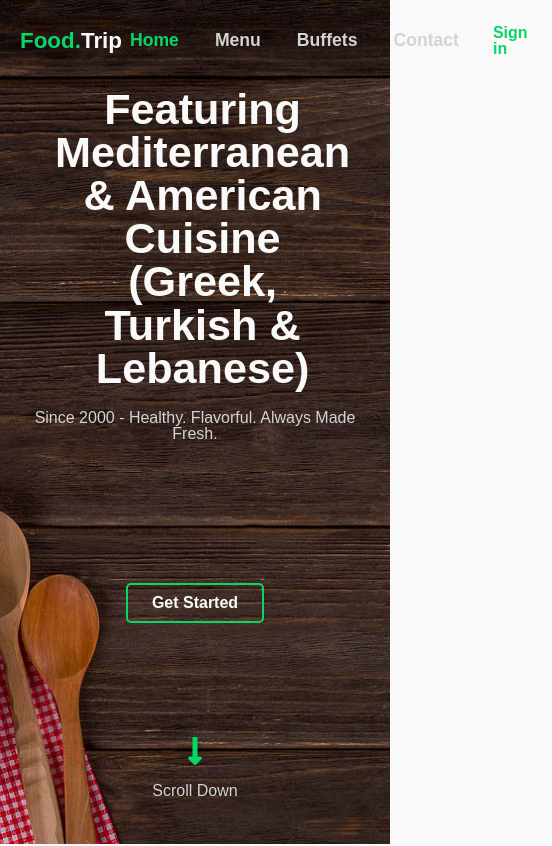
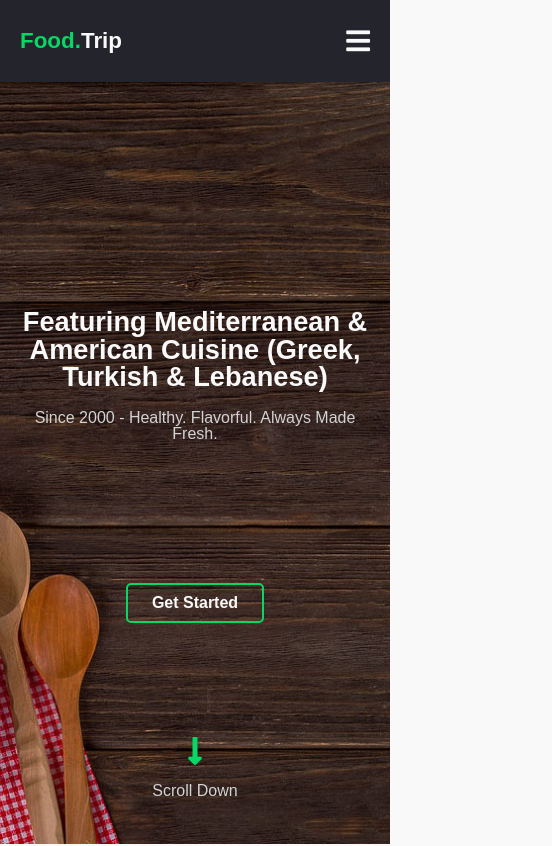
Before and after one commit to The21stKuruno/food-trip, a website: page app/index.html in a window 390 px wide. Shown: the top 846 px of the page, 552 px wide, since content can reach past the window. Drawn offline with nearby package versions, Linux system fonts and the light colour scheme; a web font is replaced by a local one.

Commit message:
drop menu scroll down scroll top

```diff
--- a/app/index.html
+++ b/app/index.html
@@ -11,6 +11,9 @@
     crossorigin="anonymous">
   <!-- Css -->
   <link rel="stylesheet" href="css/main.css">
+  <!-- Jquery-->
+  <script src="https://ajax.googleapis.com/ajax/libs/jquery/3.3.1/jquery.min.js"></script>
+  <script src="js/main.js"></script>
 </head>
 
 <body>
@@ -18,11 +21,12 @@
   <header>
     <nav class="container">
       <div class="logo nav-item">
-        <a id="icon" href="index.html">
+        <a id="logo-icon" href="index.html">
           <h1><span>Food.</span>Trip</h1>
         </a>
       </div>
-      <ul class="menu nav-item">
+      <a href="#" class="nav-item burger-icon"><i class="fas fa-bars"></i></a>
+      <ul class="menu nav-item" id="dropbar">
         <li><a class="current" href="#">Home</a></li>
         <li><a href="#">Menu</a></li>
         <li><a href="#">Buffets</a></li>
@@ -46,7 +50,7 @@
         <a href="#" class="get-started">Get Started</a>
       </div>
       <div class="showcase-item show-three">
-        <a href="#" class="scroll-down">
+        <a href="#recipe-section" id="recipe" class="scroll-down">
           <i class="fas fa-long-arrow-alt-down"></i>
           <span>Scroll Down</span>
         </a>
@@ -54,7 +58,7 @@
     </div>
   </section>
   <!-- Recipe -->
-  <section class="recipe container">
+  <section id="recipe-section" class="recipe container">
     <div class="recipe-item recipe-one">
       <h2>Most Popular Recipe</h2>
       <p>Serving the perfect blend of taste, service, & price.</p>
@@ -86,12 +90,12 @@
   <!-- About Us -->
   <section class="about container">
     <div class="about-item about-one">
-      <img src="https://images.pexels.com/photos/1095550/pexels-photo-1095550.jpeg?auto=compress&cs=tinysrgb&dpr=2&h=650&w=940"
-        alt="">
+      <img src="img/about2.jpg" alt="">
     </div>
+    <!-- https://images.pexels.com/photos/1095550/pexels-photo-1095550.jpeg?auto=compress&cs=tinysrgb&dpr=2&h=650&w=940 -->
     <div class="about-item about-two">
       <h2>About Us</h2>
-      <p>Since 2000, Food Trip Restaurant has been serving up Mediterranean and American cuisine to the Georgetwon and
+      <p>Since 2000, Food Trip Restaurant has been serving up Mediterranean and American cuisine to the Georgetown and
         surrounding areas. Food Trip's has become a destination of Georgetown locals as well as international travelers
         from around the country seeking authentic Middle Eastern cuisine. Food Trip’s provides great food in a warm and
         welcoming environment with an unique atomosphere.</p>
@@ -105,7 +109,7 @@
   <section class="clients">
     <div class="container">
       <div class="clients-item clients-one">
-        <h2>What our customer say?</h2>
+        <h2>What do our customers say?</h2>
         <p>Reviews of Food Trip's regular customers, be sure to check it out.</p>
       </div>
       <div class="clients-item clients-two">
--- /dev/null
+++ b/app/js/main.js
@@ -0,0 +1,40 @@
+$(function() {
+  setDropNav();
+  setScrollTop();
+  setScrollDown();
+});
+
+function setDropNav() {
+  $(".burger-icon").click(function() {
+    $("#dropbar").toggleClass("visible");
+  });
+
+  $("section, footer").click(function() {
+    $("#dropbar").removeClass("visible");
+  });
+
+  $(window).resize(function() {
+    $("#dropbar").removeClass("visible");
+  });
+}
+
+function setScrollDown() {
+  $(".scroll-down").click(function(e) {
+    e.preventDefault();
+    var sectionID = e.currentTarget.id + "-section";
+
+    $("html, body").animate(
+      {
+        scrollTop: $("#" + sectionID).offset().top
+      },
+      1000
+    );
+  });
+}
+
+function setScrollTop() {
+  $("#top").click(function() {
+    $("html, body").animate({ scrollTop: 0 }, 800);
+    return false;
+  });
+}
--- a/scss/main.scss
+++ b/scss/main.scss
@@ -4,6 +4,7 @@
 // Import
 @import "variables";
 @import "resets";
+@import "mixins";
 
 // My Css Code
 // Global
@@ -47,17 +48,24 @@ header {
   height: 82px;
   position: absolute;
   width: 100%;
+  @include mQ(668px) {
+    background: $black;
+  }
   nav {
     display: grid;
     font-size: 1.1rem;
     grid-template-columns: repeat(3, auto);
     height: 100%;
+    align-content: center;
+    @include mQ(768px) {
+      grid-template-columns: repeat(2, auto);
+    }
   }
   .nav-item {
     display: grid;
     align-content: center;
   }
-  #icon {
+  #logo-icon {
     width: 100px;
   }
   h1 {
@@ -67,11 +75,43 @@ header {
   span {
     color: $green;
   }
+  .burger-icon {
+    color: $white;
+    display: none;
+    font-size: 1.7rem;
+    &:hover {
+      color: $green;
+    }
+    @include mQ(668px) {
+      align-self: center;
+      display: block;
+      justify-self: end;
+    }
+  }
   .menu {
     font-weight: 700;
     grid-template-columns: repeat(4, auto);
     grid-column-gap: 1rem;
     justify-self: center;
+    @include mQ(768px) {
+      justify-self: end;
+    }
+    @include mQ(668px) {
+      position: absolute;
+      top: 82px;
+      background: $white;
+      grid-template-columns: 1fr;
+      justify-items: center;
+      width: 100%;
+      overflow: hidden;
+      height: 0;
+      transition: 0.3s;
+      grid-gap: 2rem;
+    }
+  }
+  #dropbar.visible {
+    height: 70vh;
+    transition: 0.3s;
   }
   .signin-here {
     justify-self: end;
@@ -79,6 +119,9 @@ header {
   li a {
     color: $offGrey;
     padding: 0 10px;
+    @include mQ(668px) {
+      color: $offBlack;
+    }
   }
   .btn-signin {
     background: $white;
@@ -93,6 +136,9 @@ header {
       color: $white;
       transition: 0.3s;
     }
+    @include mQ(768px) {
+      display: none;
+    }
   }
 }
 
@@ -102,7 +148,8 @@ header {
   background-size: cover;
   box-sizing: border-box;
   height: 100vh;
-  min-height: 445px;
+  min-height: 570px;
+  min-width: 321px;
   padding-top: 80px;
   padding-bottom: 40px;
   width: 100%;
@@ -120,6 +167,14 @@ header {
   h1 {
     font-size: 2.7rem;
     width: 80%;
+    @include mQ(768px) {
+      font-size: 2rem;
+      width: 90%;
+    }
+    @include mQ(668px) {
+      font-size: 1.7rem;
+      width: 100%;
+    }
   }
   p {
     color: $offGrey;
@@ -169,6 +224,9 @@ header {
     display: grid;
     grid-template-columns: repeat(auto-fit, minmax(250px, 1fr));
     grid-gap: 2rem;
+    @include mQ(668px) {
+      grid-template-columns: 1fr;
+    }
   }
   figure {
     border-radius: 3px;
@@ -184,6 +242,10 @@ header {
     display: grid;
     grid-template-columns: auto auto;
     justify-content: space-around;
+    @include mQ(668px) {
+      justify-content: space-between;
+      padding: 0 1rem;
+    }
   }
   h4 {
     font-weight: 400;
@@ -198,8 +260,16 @@ header {
   color: $black;
   display: grid;
   grid-gap: 2rem;
-  grid-template-columns: 1fr 1fr;
+  grid-template-columns: repeat(auto-fit, minmax(250px, 1fr));
   margin-top: 160px;
+  @include mQ(958px) {
+    margin-top: 80px;
+  }
+  .about-one {
+    @include mQ(958px) {
+      display: none;
+    }
+  }
   img {
     border-radius: 4px;
     width: 100%;
@@ -207,7 +277,7 @@ header {
   p {
     color: $lightBlack;
     line-height: 1.6;
-    margin-bottom: 25px;
+    margin-bottom: 1rem;
   }
   a {
     color: $lightBlack;
@@ -252,7 +322,7 @@ header {
   }
   .clients-two p {
     box-sizing: border-box;
-    margin: 40px 12px;
+    margin: 40px 1.7rem;
   }
   .clients-two {
     border-radius: 4px;
@@ -260,6 +330,10 @@ header {
     grid-template-columns: repeat(auto-fit, minmax(250px, 1fr));
     grid-gap: 2rem;
     margin-top: 50px;
+    @include mQ(668px) {
+      grid-gap: 3rem;
+      grid-template-columns: 1fr;
+    }
   }
   .box-item {
     background: $white;
@@ -274,7 +348,7 @@ header {
     align-items: center;
     grid-gap: 1rem;
     grid-template-columns: 50px auto;
-    padding: 12px;
+    padding: 12px 1.7rem;
   }
   img {
     border: 5px solid $white;
@@ -299,6 +373,10 @@ footer {
     grid-template-columns: repeat(4, 1fr);
     grid-gap: 1rem;
     justify-content: space-between;
+    @include mQ(668px) {
+      grid-template-columns: repeat(2, 1fr);
+      grid-gap: 3rem;
+    }
     h4 {
       color: $green;
       font-size: 1.1rem;
@@ -328,15 +406,34 @@ footer {
     .container {
       display: grid;
       grid-template-columns: repeat(3, 1fr);
+      grid-gap: 1rem;
+      @include mQ(668px) {
+        grid-template-columns: 1fr;
+        grid-template-areas:
+          "scroll"
+          "copy"
+          "social";
+      }
     }
     .copy {
       color: $offBlack;
+      @include mQ(668px) {
+        justify-self: center;
+        grid-area: copy;
+      }
     }
     .scroll-up {
       justify-self: center;
+      @include mQ(668px) {
+        grid-area: scroll;
+      }
     }
     .social-links {
       justify-self: end;
+      @include mQ(668px) {
+        justify-self: center;
+        grid-area: social;
+      }
     }
     a {
       color: $offBlack;
--- /dev/null
+++ b/scss/mixins.scss
@@ -0,0 +1,12 @@
+@mixin mQ($arg...) {
+  @if length($arg) == 1 {
+    @media screen and (max-width: $arg) {
+      @content;
+    }
+  }
+  @if length($arg) == 2 {
+    @media screen and (max-width: nth($arg, 1)) and (min-width: nth($arg, 2)) {
+      @content;
+    }
+  }
+}
```
Also changed, not shown: app/css/main.css, app/img/about.jpg (added), app/img/about2.jpg (added), 1 other file.
